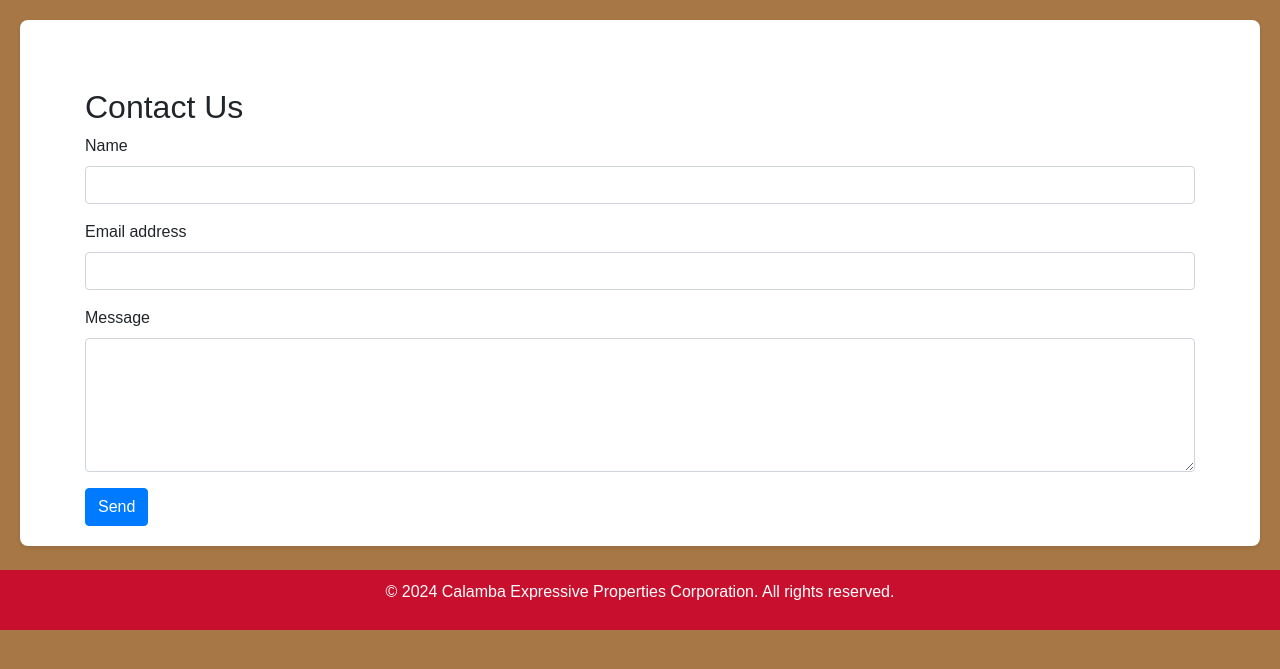
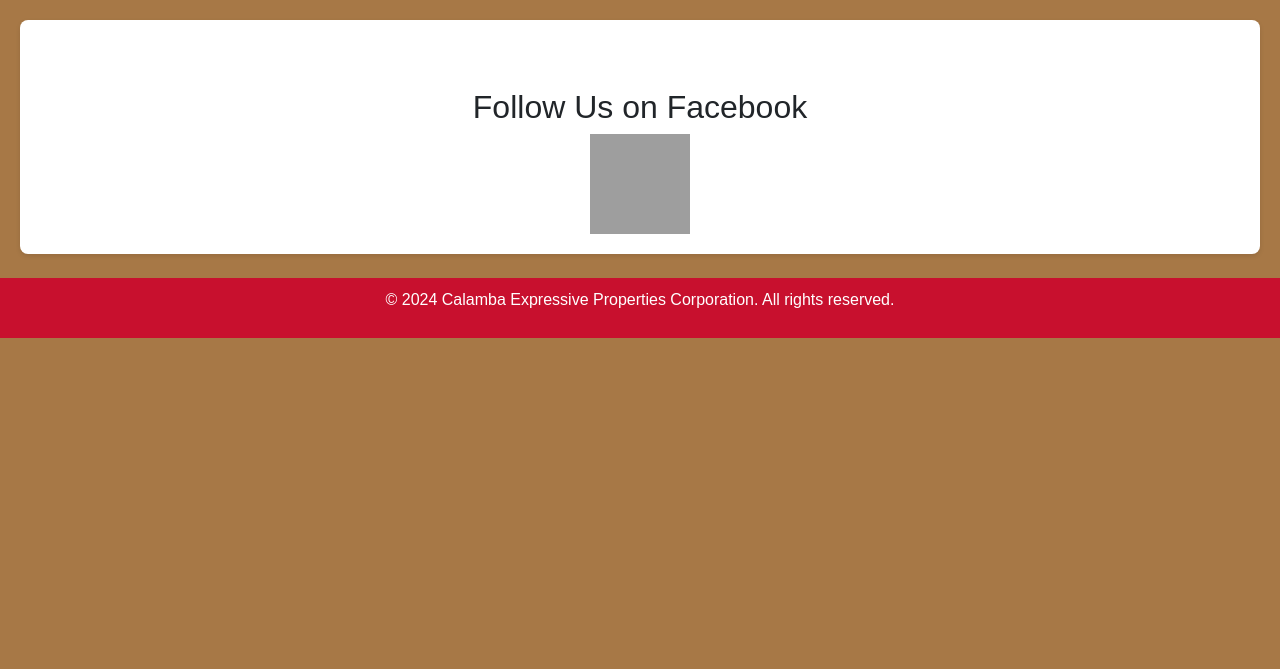
Before and after one commit to JeterG/calamba_expressive_properties_website, a Flask app: page /contact.html in a window 1280 px wide. Shown: the part 100-769 px from the top of the page. Run offline with Flask 3, Linux system fonts and the light colour scheme; some libraries are stand-ins or nearby versions; grey boxes are pictures that could not be loaded.

Commit message:
Update contact.html

```diff
--- a/app/templates/contact.html
+++ b/app/templates/contact.html
@@ -3,33 +3,10 @@
 {% block title %}Contact Us - Calamba Expressive Properties{% endblock %}
 
 {% block content %}
-<div class="container mt-5">
-    <h2>Contact Us</h2>
-    <form method="POST" action="{{ url_for('contact') }}">
-        <div class="form-group">
-            <label for="name">Name</label>
-            <input type="text" class="form-control" id="name" name="name" required>
-        </div>
-        <div class="form-group">
-            <label for="email">Email address</label>
-            <input type="email" class="form-control" id="email" name="email" required>
-        </div>
-        <div class="form-group">
-            <label for="message">Message</label>
-            <textarea class="form-control" id="message" name="message" rows="5" required></textarea>
-        </div>
-        <button type="submit" class="btn btn-primary">Send</button>
-    </form>
-
-    <!-- Flash messages -->
-    {% with messages = get_flashed_messages(with_categories=True) %}
-      {% if messages %}
-        <div class="mt-3">
-          {% for category, message in messages %}
-            <div class="alert alert-{{ category }}">{{ message }}</div>
-          {% endfor %}
-        </div>
-      {% endif %}
-    {% endwith %}
+<div class="container mt-5 text-center">
+    <h2>Follow Us on Facebook</h2>
+    <a href="https://www.facebook.com/expressivesrealty.lynmanguiat/" target="_blank">
+        <img src="https://upload.wikimedia.org/wikipedia/commons/5/51/Facebook_f_logo_%282019%29.svg" alt="Facebook" width="100" height="100">
+    </a>
 </div>
 {% endblock %}
```
